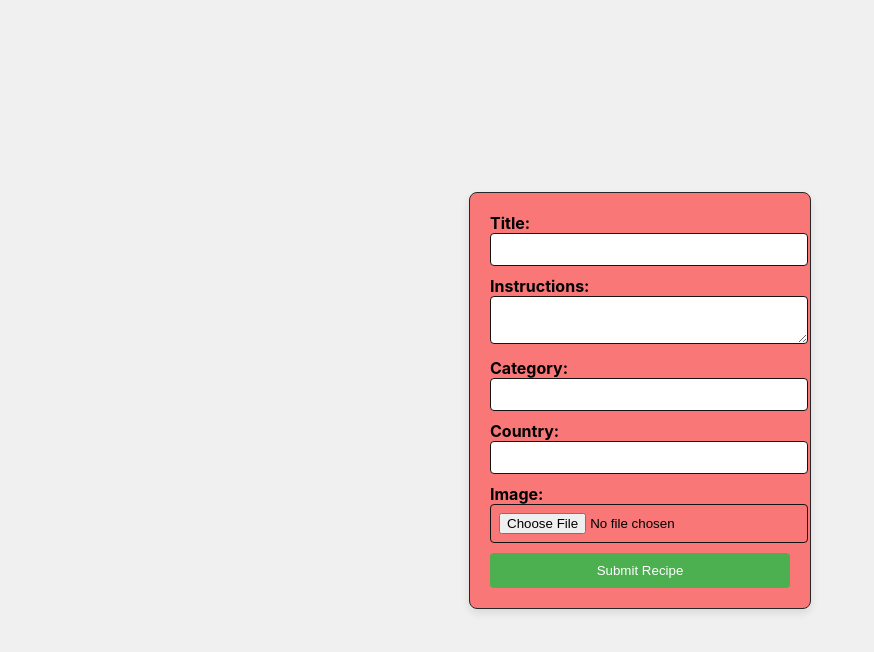
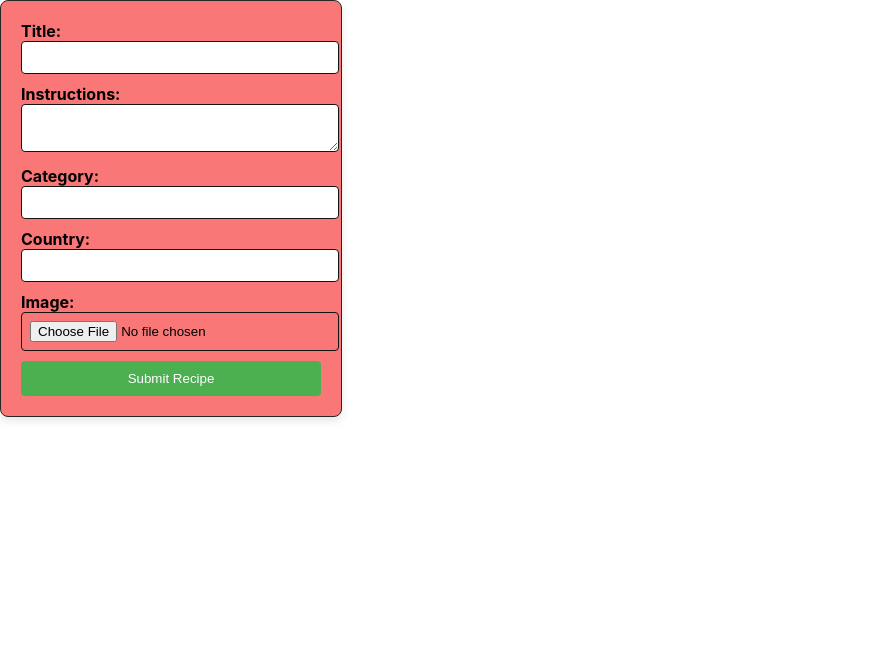
Before and after one commit to immanuelcherui1/AGCH-AFRICANGOURMETCUISINEHUB, a React (Create React App) app in the folder client/: page / in a window 1280 px wide. Shown: the top 652 px of the page, without its empty margins (0-874 px from the left). Built offline with nearby package versions, Linux system fonts and the light colour scheme.

Commit message:
updated recipe form

```diff
--- a/client/src/recipeForm.css
+++ b/client/src/recipeForm.css
@@ -1,13 +1,3 @@
-/* recipeForm.css */
-body {
-    display: flex;
-    justify-content: center;
-    align-items: center;
-    height: 100vh; /* Use the full height of the viewport */
-    margin: 0; /* Remove default margin */
-    background-color: #f0f0f0; /* Optional: Adds a background color to the body */
-}
-
 form {
     display: flex;
     flex-direction: column;
```
